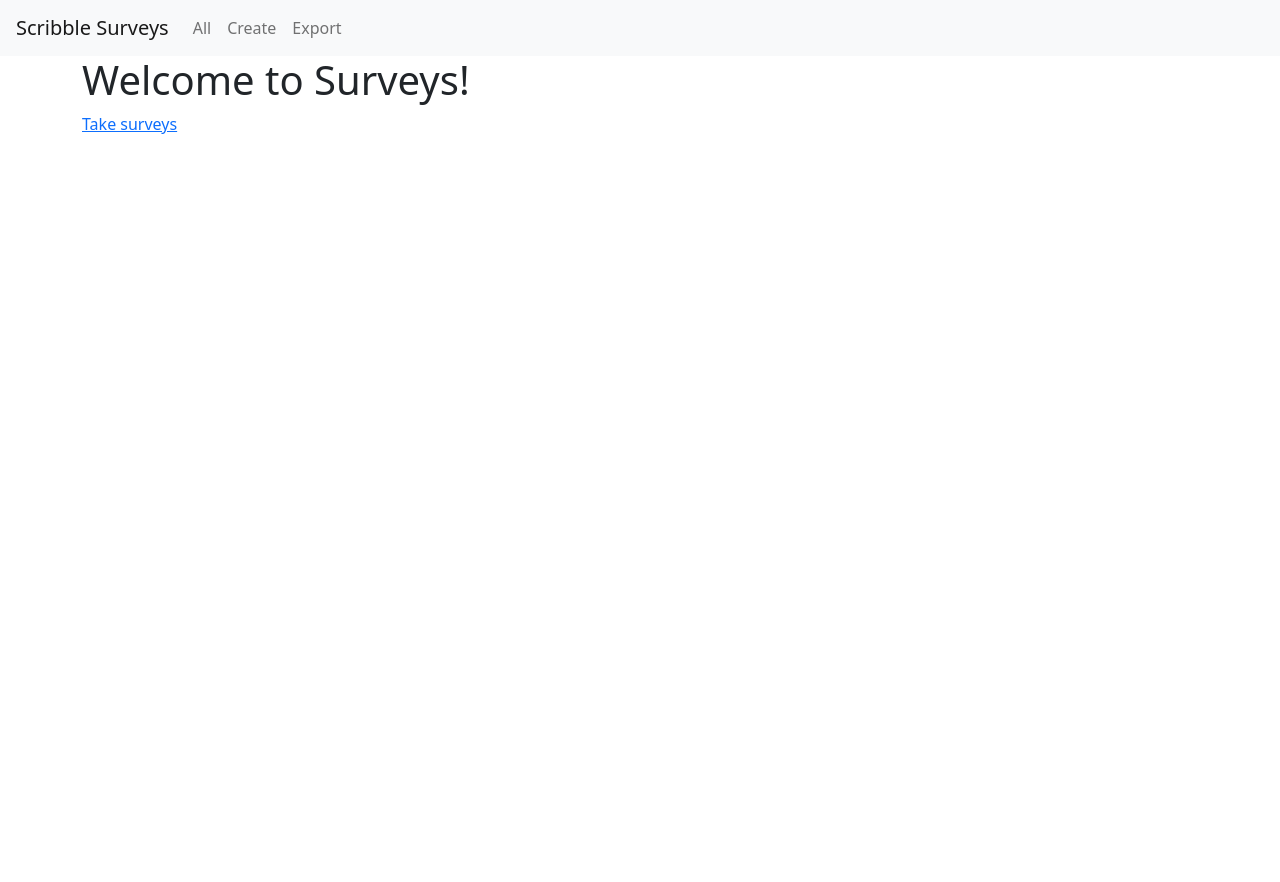
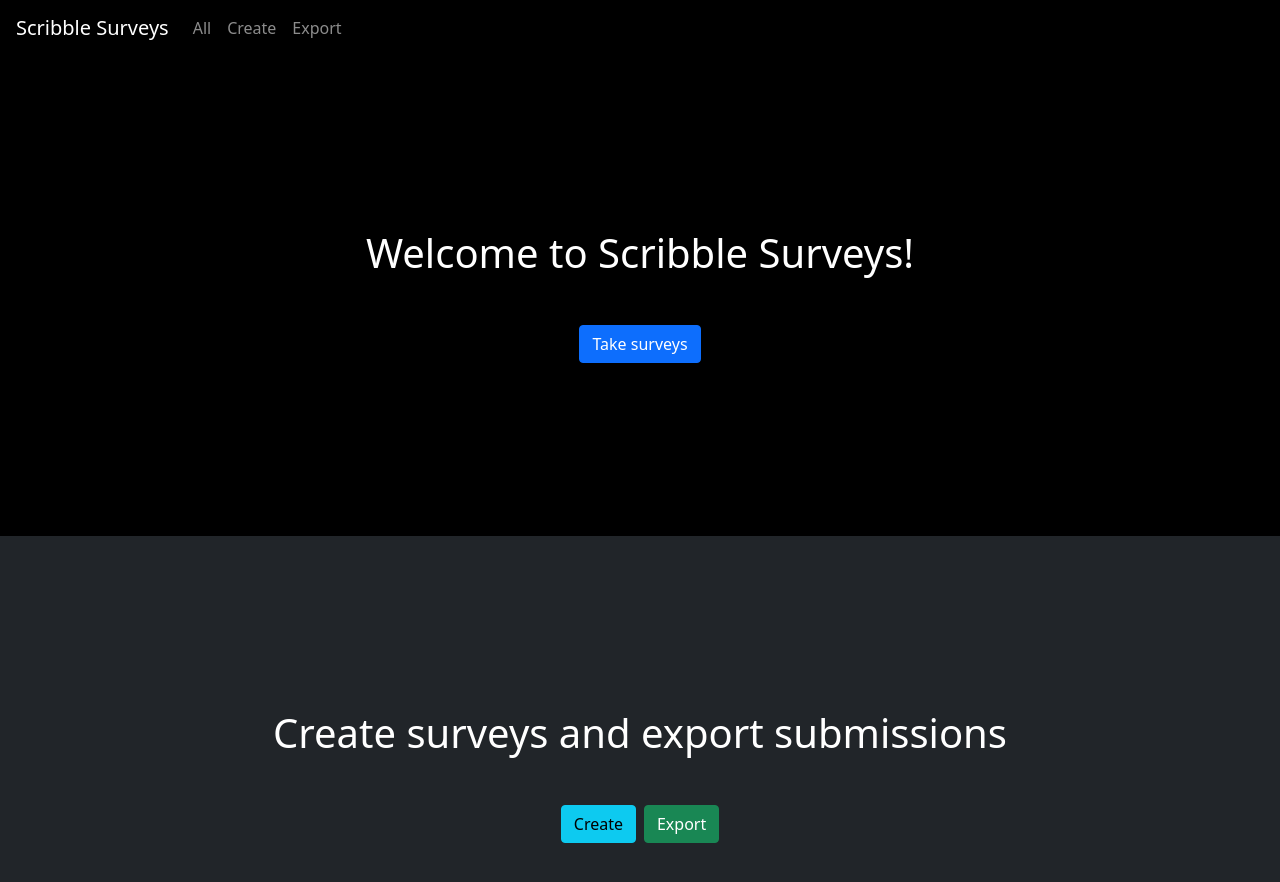
Before and after one commit to jasmaa/scribble-surveys, a React (Create React App) app in the folder web/: page / in a window 1280 px wide. Shown: the top 882 px of the page. Before the commit the page ends 800 px from the top, so only its background shows below. Built offline with nearby package versions, Linux system fonts and the light colour scheme; no server answers.

Commit message:
Styling updates

```diff
--- a/web/public/index.html
+++ b/web/public/index.html
@@ -26,7 +26,7 @@
     -->
     <title>React App</title>
   </head>
-  <body>
+  <body style="background-color: black; color: white;">
     <noscript>You need to enable JavaScript to run this app.</noscript>
     <div id="root"></div>
     <!--
--- a/web/src/App.js
+++ b/web/src/App.js
@@ -11,7 +11,6 @@ function App() {
   return (
     <div>
       <Navbar />
-      <div className="container">
       <Router>
         <Switch>
           <Route exact path="/surveys" component={SurveyList} />
@@ -21,7 +20,6 @@ function App() {
         </Switch>
       </Router>
     </div>
-    </div>
   );
 }
 
--- a/web/src/components/Navbar.js
+++ b/web/src/components/Navbar.js
@@ -16,7 +16,7 @@ export default function AppNavbar() {
 
   return (
     <div>
-      <Navbar className="px-3" color="light" light expand="md">
+      <Navbar className="px-3" dark expand="md">
         <NavbarBrand href="/">Scribble Surveys</NavbarBrand>
         <NavbarToggler onClick={toggle} />
         <Collapse isOpen={isOpen} navbar>
--- a/web/src/pages/Export.js
+++ b/web/src/pages/Export.js
@@ -30,8 +30,8 @@ export default function Export() {
   }
 
   return (
-    <div>
-      <h1 className="mb-3">Export Submissions</h1>
+    <div className="container">
+      <h1 className="my-4">Export Submissions</h1>
 
       <Flash messages={messages} />
 
--- a/web/src/pages/Home.js
+++ /dev/null
@@ -1,8 +0,0 @@
-export default function Home() {
-  return (
-    <div>
-      <h1>Welcome to Surveys!</h1>
-      <a href="/surveys">Take surveys</a>
-    </div>
-  );
-}
--- /dev/null
+++ b/web/src/pages/Home/index.js
@@ -0,0 +1,19 @@
+import style from './style.module.css';
+
+export default function Home() {
+  return (
+    <div>
+      <div className={`${style['section']} ${style['section-primary']}`}>
+        <h1 className="mb-5">Welcome to Scribble Surveys!</h1>
+        <a className="btn btn-primary" href="/surveys">Take surveys</a>
+      </div>
+      <div className={`${style['section']} ${style['section-secondary']}`}>
+        <h1 className="mb-5">Create surveys and export submissions</h1>
+        <div>
+          <a className="btn btn-info mx-1" href="/create">Create</a>
+          <a className="btn btn-success mx-1" href="/export">Export</a>
+        </div>
+      </div>
+    </div>
+  );
+}
--- /dev/null
+++ b/web/src/pages/Home/style.module.css
@@ -0,0 +1,17 @@
+.section {
+  display: flex;
+  flex-direction: column;
+  justify-content: center;
+  align-items: center;
+  min-height: 30em;
+}
+
+.section-primary {
+  color: white;
+  background-color: black;
+}
+
+.section-secondary{
+  color: white;
+  background-color: #212529;
+}
--- a/web/src/pages/Survey/Done.js
+++ b/web/src/pages/Survey/Done.js
@@ -1,7 +1,7 @@
 export default function Done({ exitMessage }) {
   return (
     <div className="d-flex flex-column align-items-center my-4">
-      <h1 className="text-center">{exitMessage}</h1>
+      <h1 className="text-center mb-4">{exitMessage}</h1>
       <p className="text-center mt-3">You may now close this page or take <a href="/surveys">another survey</a>.</p>
     </div>
   );
--- a/web/src/pages/Survey/Finalize.js
+++ b/web/src/pages/Survey/Finalize.js
@@ -1,7 +1,7 @@
 import { useEffect, useRef } from "react";
 import CanvasDraw from "react-canvas-draw";
 
-export default function Finalize({ currQuestion, questions, answers, surveyData, moveToQuestion, submitSurvey, setIsReady }) {
+export default function Finalize({ questions, answers, surveyData, moveToQuestion, submitSurvey, setIsReady }) {
 
   const previewCanvasRefs = useRef(new Array(surveyData.numQuestions).fill(null));
 
@@ -22,9 +22,9 @@ export default function Finalize({ currQuestion, questions, answers, surveyData,
           .fill(null)
           .map((_, i) => (
             <>
-              <h2 className="mt-3">Question {i + 1}: <strong>Draw "{questions[i]}"</strong></h2>
+              <h2 className="mt-5">Question {i + 1}: <strong>Draw "{questions[i]}"</strong></h2>
 
-              <div className="my-3">
+              <div className="my-2">
                 <button className="btn btn-warning" onClick={() => {
                   moveToQuestion(i);
                 }}>Edit</button>
--- a/web/src/pages/Survey/Question.js
+++ b/web/src/pages/Survey/Question.js
@@ -21,9 +21,9 @@ export default function Question({ canvasRef, currQuestion, questions, answers,
     <>
       <h1 className="text-center">{surveyData.title}</h1>
 
-      <h2 className="mt-3">Question {currQuestion + 1}: <strong>Draw "{questions[currQuestion]}"</strong></h2>
+      <h2 className="mt-1">Question {currQuestion + 1}: <strong>Draw "{questions[currQuestion]}"</strong></h2>
 
-      <div className="my-3">
+      <div className="my-2">
         <button className="btn btn-danger" onClick={() => {
           canvasRef.current.clear();
         }}>Clear</button>
--- a/web/src/pages/Survey/index.js
+++ b/web/src/pages/Survey/index.js
@@ -94,6 +94,7 @@ export default function Survey() {
 
   // Survey is being taken
   return (
+    <div className="container">
       <div className="row">
         <div className="col-lg-4 offset-lg-4 d-flex flex-column align-items-center my-4">
           {
@@ -124,5 +125,6 @@ export default function Survey() {
           }
         </div>
       </div>
+    </div>
   );
 }
--- a/web/src/pages/SurveyList.js
+++ b/web/src/pages/SurveyList.js
@@ -22,7 +22,8 @@ export default function SurveyList() {
   }
 
   return (
-    <div>
+    <div className="container">
+      <h1 className="my-4">All Surveys</h1>
       <ul>
         {surveys.map(survey => (
           <li>
```
Lines whose indentation alone changed are shown as unchanged.
